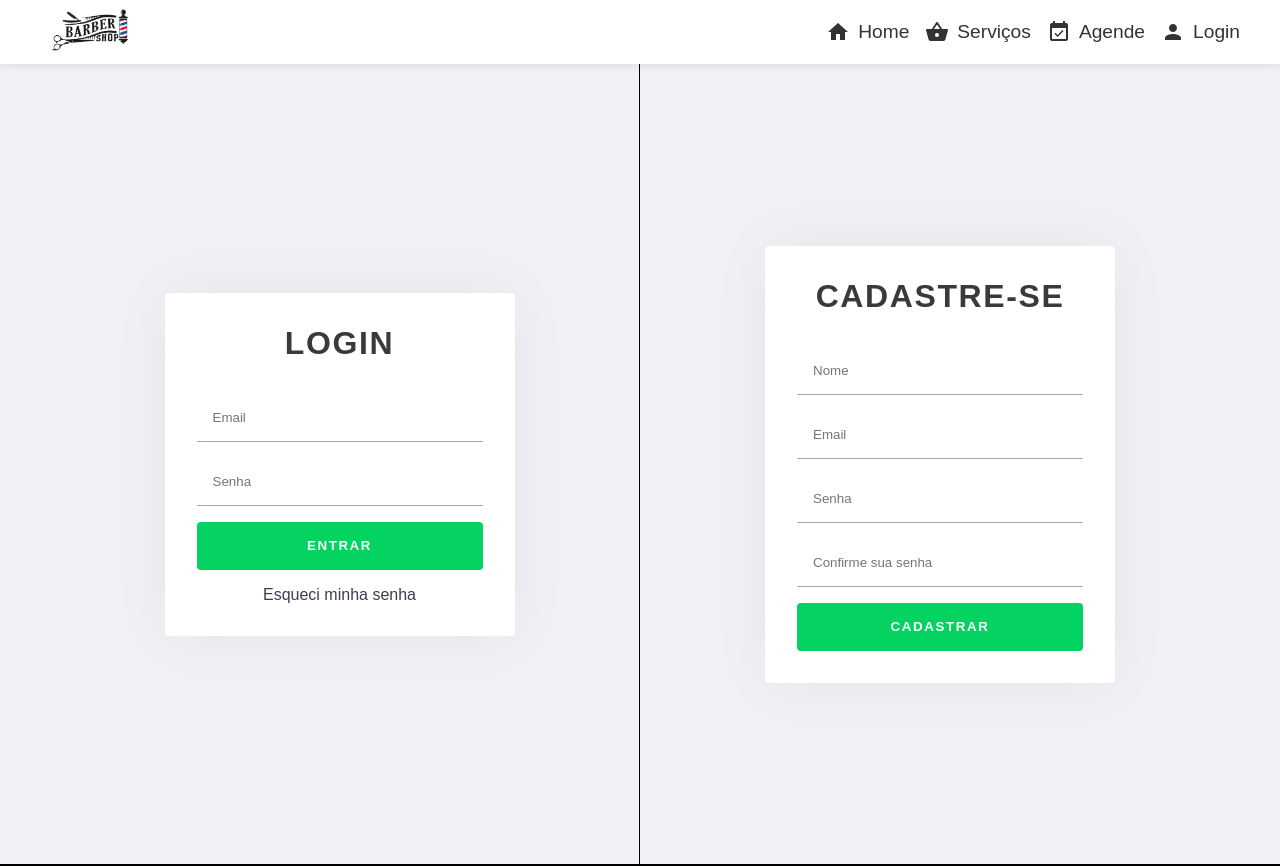
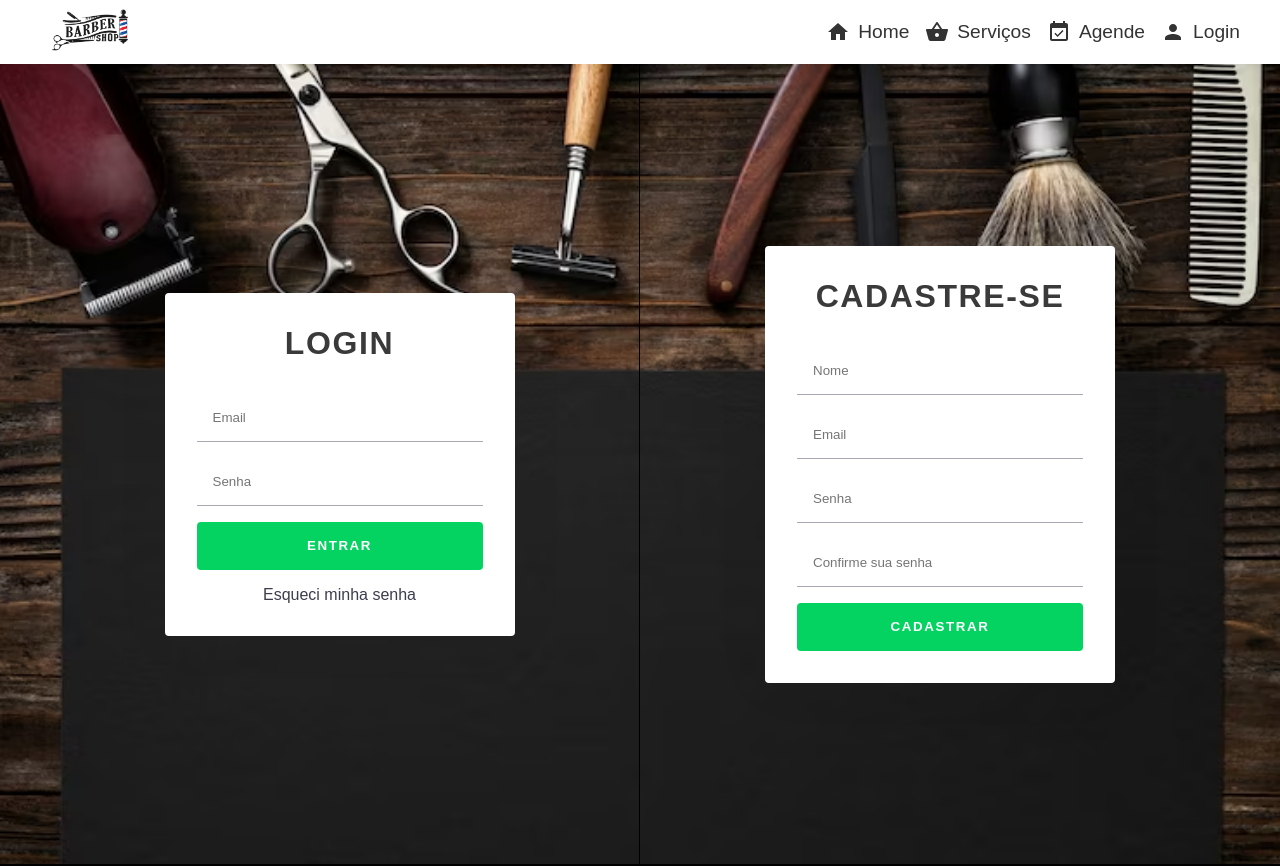
Before and after one commit to zedaoxd/la_barber, a React (Vite) app: page /login in a window 1280 px wide. Shown: the top 866 px of the page. Built offline with nearby package versions, Linux system fonts and the light colour scheme; a web font is replaced by a local one.

Commit message:
favico and bg auth page

```diff
--- a/index.html
+++ b/index.html
@@ -9,7 +9,8 @@
       href="https://fonts.googleapis.com/css2?family=Iceland&family=Neonderthaw&family=Sono:wght@300;400;600;700&display=swap"
       rel="stylesheet"
     />
-    <title>Vite + React + TS</title>
+    <link rel="icon" href="/public/favicon.ico" type="image/x-icon" />
+    <title>La Barber | HOME</title>
   </head>
   <body>
     <div id="root"></div>
--- a/src/contexts/AuthProvider/index.tsx
+++ b/src/contexts/AuthProvider/index.tsx
@@ -10,8 +10,6 @@ export const AuthProvider = ({ children }: IAuthProvider) => {
   useEffect(() => {
     const user = getUserLocalStorage();
 
-    console.log('user useEffectAuthProvider', user);
-
     if (user) {
       setUser(user);
     }
@@ -23,7 +21,6 @@ export const AuthProvider = ({ children }: IAuthProvider) => {
     const paylod = { token: response.token, email };
 
     setUser(paylod);
-    console.log('user salvo', user);
     setUserLocalStorage(paylod);
   }
 
--- a/src/contexts/AuthProvider/util.ts
+++ b/src/contexts/AuthProvider/util.ts
@@ -7,7 +7,7 @@ export function setUserLocalStorage(user: IUser | null) {
 
 export function getUserLocalStorage() {
   const user = localStorage.getItem('u');
-  return user ? JSON.parse(user) : null;
+  return user ? JSON.parse(user) ?? null : null;
 }
 
 export async function LoginRequest(email: string, password: string) {
--- a/src/pages/Home/index.tsx
+++ b/src/pages/Home/index.tsx
@@ -1,10 +1,12 @@
+import { useEffect } from 'react';
 import ContactMeSection from '../../components/ContactMeSection';
-import Footer from '../../components/Footer';
 import HomeMain from '../../components/HomeMain';
-import Navbar from '../../components/Navbar';
 import ServicesSection from '../../components/ServicesSection';
 
 const Home = () => {
+  useEffect(() => {
+    document.title = 'La Barber | HOME';
+  }, []);
   return (
     <>
       <HomeMain />
--- a/src/pages/Login/index.tsx
+++ b/src/pages/Login/index.tsx
@@ -1,3 +1,4 @@
+import { useEffect } from 'react';
 import { useForm } from 'react-hook-form';
 import { useNavigate } from 'react-router-dom';
 import { useAuth } from '../../hooks/useAuth';
@@ -16,6 +17,10 @@ const Login = () => {
     register,
     formState: { errors },
   } = useForm<IFormLoginInputs>({});
+
+  useEffect(() => {
+    document.title = 'La Barber | Auth';
+  }, []);
 
   async function handleLogin({ email, password }: IFormLoginInputs) {
     try {
--- a/src/pages/Login/styles.ts
+++ b/src/pages/Login/styles.ts
@@ -2,6 +2,12 @@ import styled from 'styled-components';
 
 export const Background = styled.div`
   background-color: #f0f0f5;
+  background-image: url('src/assets/images/bg-auth.png');
+  background-repeat: no-repeat;
+  background-size: cover;
+  background-position: center;
+  height: 100vh;
+  width: 100%;
 `;
 
 export const Container = styled.div`
--- a/src/pages/Profile/index.tsx
+++ b/src/pages/Profile/index.tsx
@@ -1,6 +1,11 @@
+import { useEffect } from 'react';
 import { Container } from './styles';
 
 const Profile = () => {
+  useEffect(() => {
+    document.title = 'La Barber | PROFILE';
+  }, []);
+
   return (
     <Container>
       <h1>Profile</h1>
```
Also changed, not shown: src/assets/images/bg-auth.png (added), 1 other file (tests, documents, lock files or other folders).
